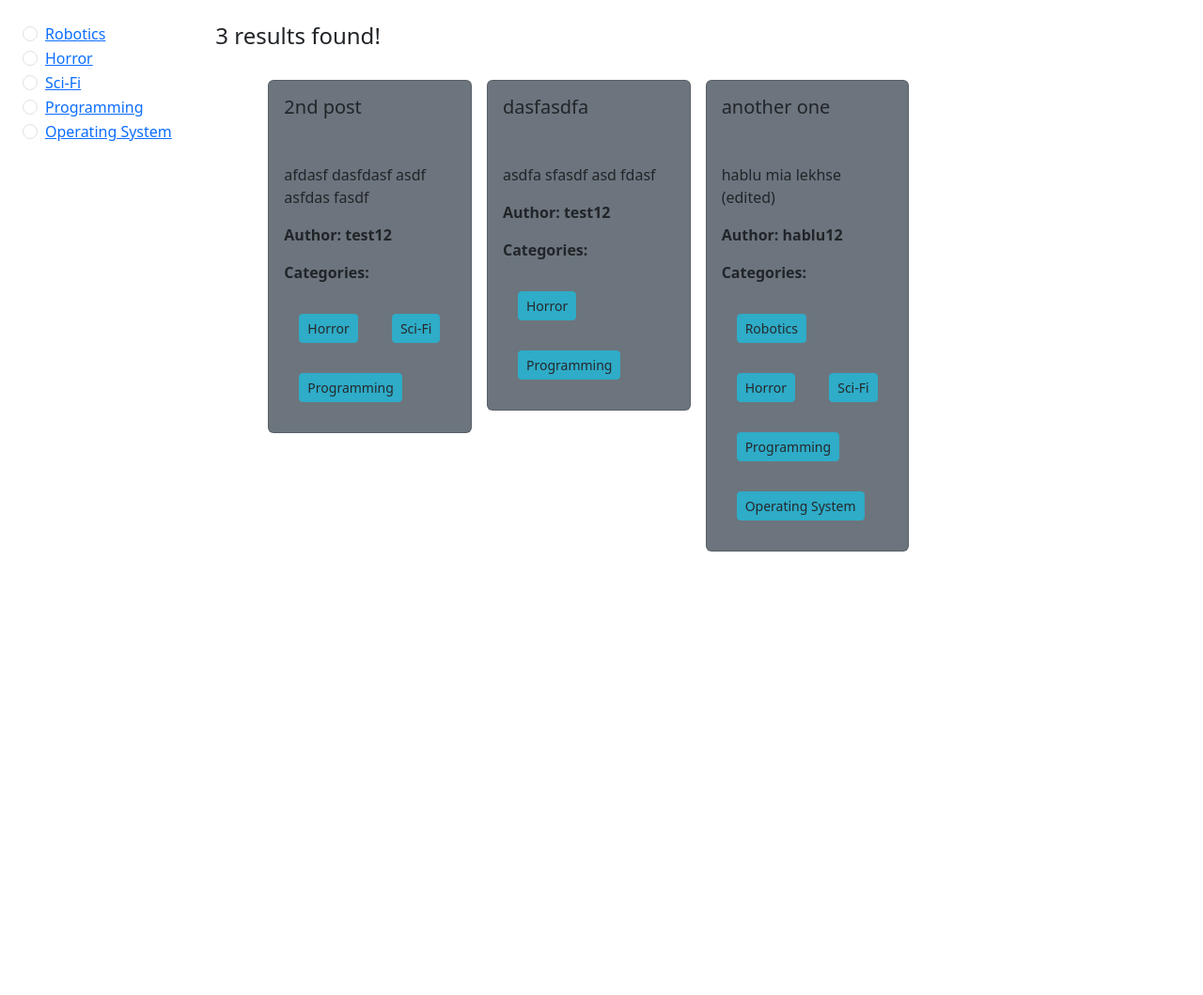
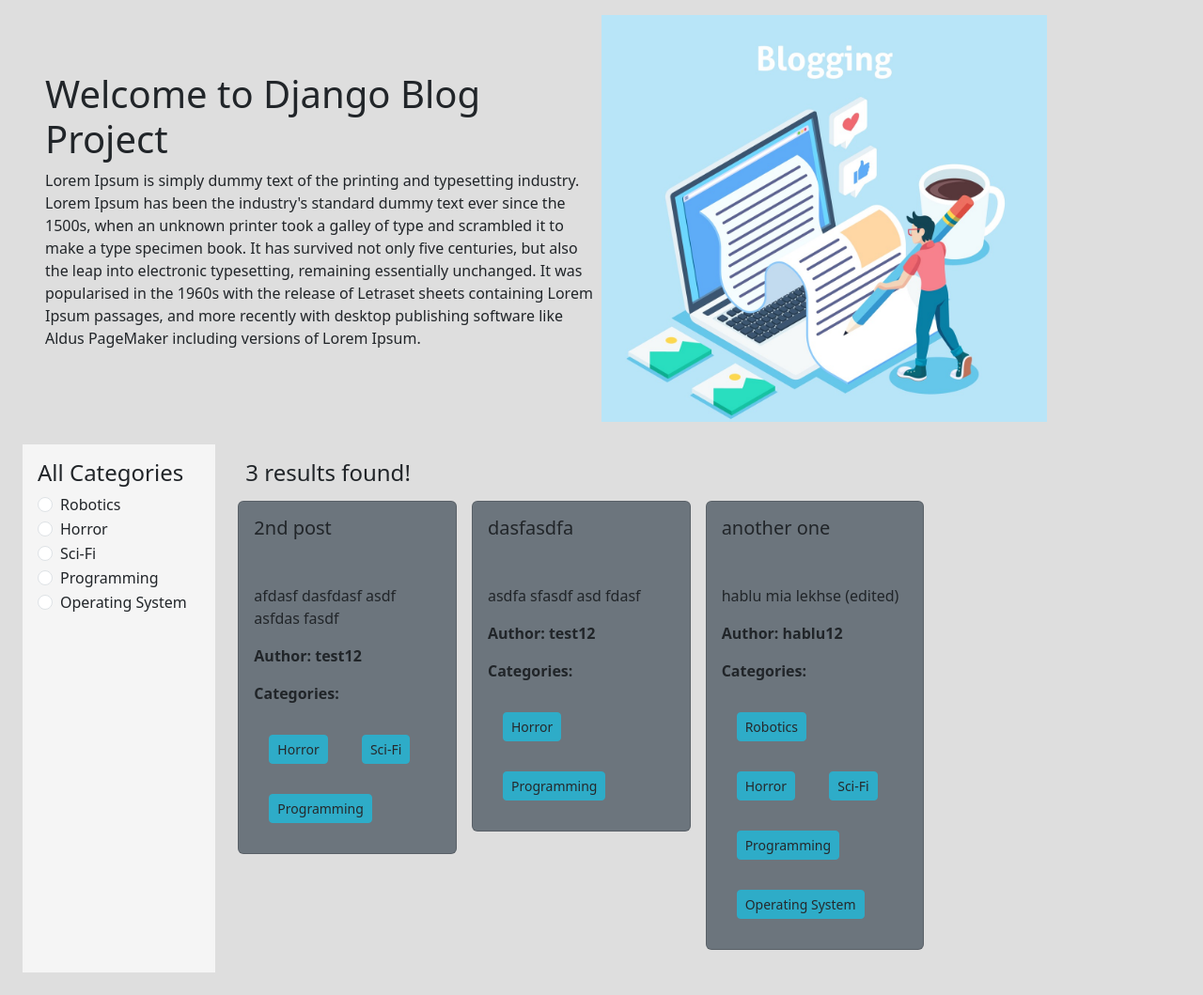
Before and after one commit to pranoyaditya/Blog-Project-Part-2, a Django app: page / in a window 1280 px wide. Shown: the part 56-1115 px from the top of the page at 94% size. Before the commit the page ends 643 px from the top, so only its background shows below. Run offline with Django 5.2, Linux system fonts and the light colour scheme; data comes from the database, SQL or seed files in the repository.

Commit message:
added some styles on home page and finished the whole project

```diff
--- a/simple_blog_project/simple_blog_project/settings.py
+++ b/simple_blog_project/simple_blog_project/settings.py
@@ -125,6 +125,9 @@ USE_TZ = True
 # https://docs.djangoproject.com/en/5.1/howto/static-files/
 
 STATIC_URL = 'static/'
+STATICFILES_DIRS = [
+    BASE_DIR/'static'
+]
 
 # Default primary key field type
 # https://docs.djangoproject.com/en/5.1/ref/settings/#default-auto-field
--- a/simple_blog_project/templates/base.html
+++ b/simple_blog_project/templates/base.html
@@ -8,7 +8,7 @@
     </title>
     <link href="https://cdn.jsdelivr.net/npm/bootstrap@5.3.3/dist/css/bootstrap.min.css" rel="stylesheet" integrity="sha384-QWTKZyjpPEjISv5WaRU9OFeRpok6YctnYmDr5pNlyT2bRjXh0JMhjY6hW+ALEwIH" crossorigin="anonymous">
   </head>
-  <body>
+  <body style="background-color: #DEDEDE">
     {% comment %} Contains nav bar {% endcomment %}
     <nav class="navbar navbar-expand-lg bg-secondary">
         <div class="container-fluid">
@@ -61,6 +61,8 @@
     {% endblock %}
 
 
+
+
     <script src="https://cdn.jsdelivr.net/npm/bootstrap@5.3.3/dist/js/bootstrap.bundle.min.js" integrity="sha384-YvpcrYf0tY3lHB60NNkmXc5s9fDVZLESaAA55NDzOxhy9GkcIdslK1eN7N6jIeHz" crossorigin="anonymous"></script>
 
   </body>
--- a/simple_blog_project/templates/home.html
+++ b/simple_blog_project/templates/home.html
@@ -1,22 +1,34 @@
 {% extends "base.html" %}
-
+{% load static %}
 
 {% block content %}
 
+<div class="d-flex flex-wrap px-5 pt-3 align-items-center">
+    <div class="col-6">
+        <h1>Welcome to Django Blog Project</h1>
+        <p>Lorem Ipsum is simply dummy text of the printing and typesetting industry. Lorem Ipsum has been the industry's standard dummy text ever since the 1500s, when an unknown printer took a galley of type and scrambled it to make a type specimen book. It has survived not only five centuries, but also the leap into electronic typesetting, remaining essentially unchanged. It was popularised in the 1960s with the release of Letraset sheets containing Lorem Ipsum passages, and more recently with desktop publishing software like Aldus PageMaker including versions of Lorem Ipsum.
+        </p>
+    </div>
+    <div class="col-6">
+        <img src={% static "pic.jpg" %} style="width: 80%">
+    </div>
+</div>
+
 <div class="d-flex flex-wrap p-4">
-    <div class="col-2">
+    <div class="col-2 p-3" style="background-color: #F5F5F5">
+        <h4> All Categories </h4>
         {% for cates in categories %}
             <div class="form-check">
             <input class="form-check-input" type="radio" name="category" id="cates.id">
             <label class="form-check-label" for="cates.id">
-                <a href="{% url 'category_wise_post' cates.slug %}"> {{cates}}</a>
+                <a href="{% url 'category_wise_post' cates.slug %}" class="text-decoration-none text-dark""> {{cates}}</a>
             </label>
             </div>
         {% endfor %}
     </div>
-    <div class="col-10">
-        <h4>{{data | length }} results found! </h4>
-        <div class="d-flex flex-wrap justify-content-space-around px-5 pt-3">
+    <div class="col-10 p-3">
+        <h4 class="mx-3">{{data | length }} results found! </h4>
+        <div class="d-flex flex-wrap justify-content-space-around">
             {% for posts in data %}
 
                 <div class="col-sm-3">
```
Also changed, not shown: simple_blog_project/static/pic.jpg (added).
